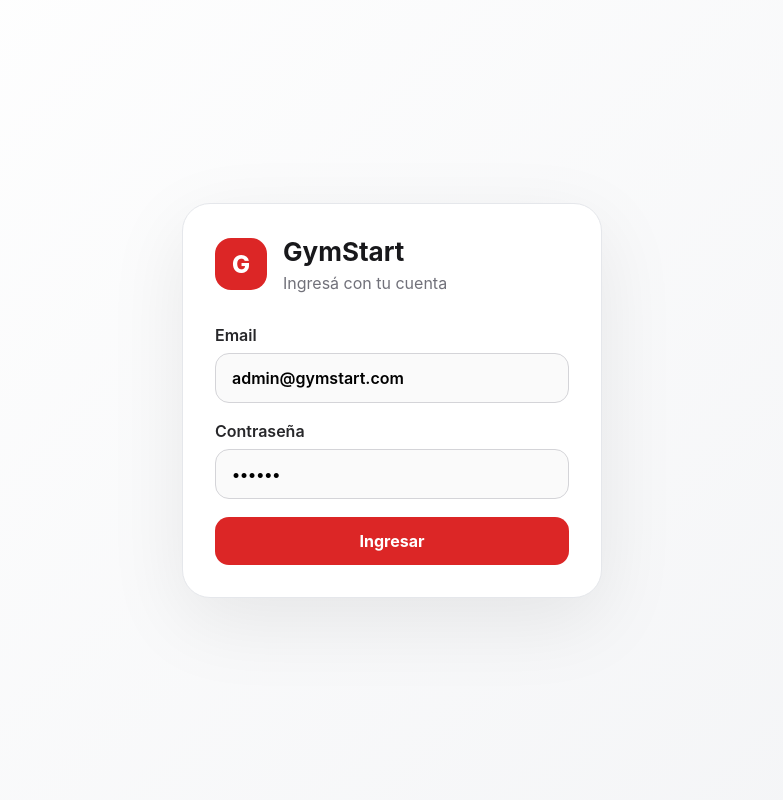
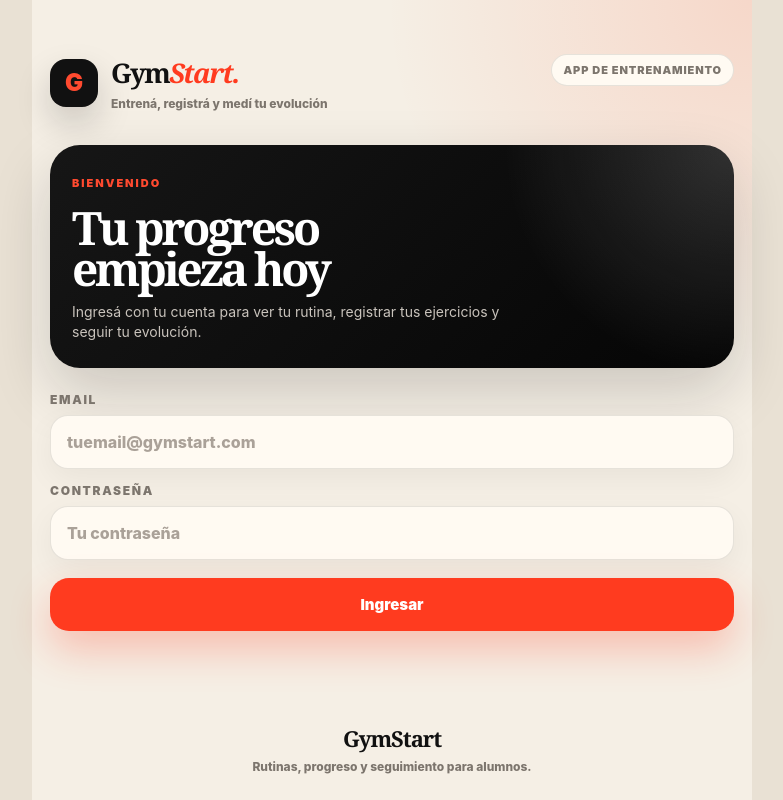
Before and after one commit to Lauta987/gym-app-frontend, a React (Vite) app: page / in a window 1280 px wide. Shown: the whole page, without its empty margins (248-1031 px from the left). Built offline with nearby package versions, Linux system fonts and the light colour scheme.

Commit message:
feat: redesign login with premium light style

```diff
--- a/src/index.css
+++ b/src/index.css
@@ -3711,3 +3711,234 @@ button,
     font-size: 30px;
   }
 }
+/* === FORMA STYLE - LOGIN === */
+
+.forma-login-page {
+  min-height: 100dvh;
+  background: #e9e1d4;
+  display: flex;
+  justify-content: center;
+  color: #111111;
+  font-family:
+    Inter,
+    ui-sans-serif,
+    system-ui,
+    -apple-system,
+    BlinkMacSystemFont,
+    "Segoe UI",
+    sans-serif;
+}
+
+.forma-login-shell {
+  width: 100%;
+  max-width: 720px;
+  min-height: 100dvh;
+  background:
+    radial-gradient(circle at top right, rgba(255, 73, 35, 0.14), transparent 34%),
+    #f5efe5;
+  padding: max(54px, calc(env(safe-area-inset-top, 0px) + 26px)) 18px
+    max(26px, calc(env(safe-area-inset-bottom, 0px) + 18px));
+  display: flex;
+  flex-direction: column;
+}
+
+.forma-login-top {
+  display: flex;
+  justify-content: space-between;
+  gap: 16px;
+  align-items: flex-start;
+  margin-bottom: 34px;
+}
+
+.forma-login-brand {
+  display: flex;
+  align-items: center;
+  gap: 13px;
+}
+
+.forma-login-logo {
+  width: 48px;
+  height: 48px;
+  border-radius: 16px;
+  background: #111111;
+  color: #ff4a2f;
+  display: grid;
+  place-items: center;
+  font-size: 24px;
+  font-weight: 950;
+  box-shadow: 0 16px 34px rgba(17, 17, 17, 0.18);
+}
+
+.forma-login-brand h1 {
+  margin: 0;
+  color: #111111;
+  font-family: Georgia, "Times New Roman", serif;
+  font-size: 27px;
+  letter-spacing: -0.06em;
+}
+
+.forma-login-brand h1 span {
+  color: #ff3b1f;
+  font-style: italic;
+}
+
+.forma-login-brand p {
+  margin: 5px 0 0;
+  color: #7c756d;
+  font-size: 12px;
+  font-weight: 800;
+}
+
+.forma-login-badge {
+  border: 1px solid rgba(17, 17, 17, 0.1);
+  border-radius: 999px;
+  background: #fffaf2;
+  color: #7c756d;
+  padding: 8px 11px;
+  font-size: 11px;
+  font-weight: 950;
+  text-transform: uppercase;
+  letter-spacing: 0.08em;
+  white-space: nowrap;
+}
+
+.forma-login-hero {
+  border-radius: 30px;
+  background:
+    radial-gradient(circle at top right, rgba(255, 255, 255, 0.16), transparent 32%),
+    linear-gradient(135deg, #161616, #050505);
+  color: #ffffff;
+  padding: 26px 22px;
+  box-shadow: 0 24px 60px rgba(17, 17, 17, 0.18);
+  overflow: hidden;
+}
+
+.forma-login-hero > span {
+  color: #ff4a2f;
+  font-size: 11px;
+  font-weight: 950;
+  text-transform: uppercase;
+  letter-spacing: 0.18em;
+}
+
+.forma-login-hero h2 {
+  margin: 16px 0 12px;
+  font-family: Georgia, "Times New Roman", serif;
+  font-size: 46px;
+  line-height: 0.9;
+  letter-spacing: -0.07em;
+}
+
+.forma-login-hero p {
+  margin: 0;
+  color: #c9c3bc;
+  font-size: 14px;
+  line-height: 1.45;
+  max-width: 430px;
+}
+
+.forma-login-form {
+  margin-top: 24px;
+  display: grid;
+  gap: 14px;
+}
+
+.forma-login-form label {
+  display: grid;
+  gap: 8px;
+  color: #7c756d;
+  font-size: 12px;
+  font-weight: 950;
+  text-transform: uppercase;
+  letter-spacing: 0.14em;
+}
+
+.forma-login-form input {
+  width: 100%;
+  border: 1px solid rgba(17, 17, 17, 0.1);
+  border-radius: 18px;
+  background: #fffaf2;
+  color: #111111;
+  padding: 16px;
+  font-size: 16px;
+  font-weight: 800;
+  outline: none;
+  box-shadow: 0 10px 30px rgba(17, 17, 17, 0.05);
+}
+
+.forma-login-form input::placeholder {
+  color: #aaa198;
+}
+
+.forma-login-form input:focus {
+  border-color: #ff3b1f;
+  box-shadow: 0 0 0 4px rgba(255, 59, 31, 0.12);
+}
+
+.forma-login-error {
+  margin: 0;
+  border-radius: 16px;
+  background: rgba(255, 59, 31, 0.12);
+  color: #b91c1c;
+  padding: 12px 14px;
+  font-size: 13px;
+  font-weight: 900;
+}
+
+.forma-login-form button {
+  margin-top: 4px;
+  border: none;
+  border-radius: 19px;
+  background: #ff3b1f;
+  color: #ffffff;
+  padding: 17px;
+  font-size: 15px;
+  font-weight: 950;
+  cursor: pointer;
+  box-shadow: 0 18px 40px rgba(255, 59, 31, 0.28);
+}
+
+.forma-login-form button:disabled {
+  opacity: 0.7;
+  cursor: not-allowed;
+}
+
+.forma-login-footer {
+  margin-top: auto;
+  padding-top: 28px;
+  text-align: center;
+}
+
+.forma-login-footer span {
+  color: #111111;
+  font-family: Georgia, "Times New Roman", serif;
+  font-size: 22px;
+  font-weight: 900;
+  letter-spacing: -0.05em;
+}
+
+.forma-login-footer p {
+  margin: 6px 0 0;
+  color: #7c756d;
+  font-size: 12px;
+  font-weight: 800;
+}
+
+@media (max-width: 430px) {
+  .forma-login-shell {
+    padding-left: 14px;
+    padding-right: 14px;
+  }
+
+  .forma-login-top {
+    align-items: flex-start;
+  }
+
+  .forma-login-badge {
+    display: none;
+  }
+
+  .forma-login-hero h2 {
+    font-size: 40px;
+  }
+}
--- a/src/pages/Login.tsx
+++ b/src/pages/Login.tsx
@@ -7,8 +7,8 @@ import type { LoginResponse } from "../types";
 export default function Login() {
   const navigate = useNavigate();
 
-  const [email, setEmail] = useState("admin@gymstart.com");
-  const [password, setPassword] = useState("123456");
+  const [email, setEmail] = useState("");
+  const [password, setPassword] = useState("");
   const [error, setError] = useState("");
   const [loading, setLoading] = useState(false);
 
@@ -43,24 +43,47 @@ export default function Login() {
   };
 
   return (
-    <main className="login-page">
-      <section className="login-card">
-        <div className="login-header">
-          <div className="logo-box">G</div>
-          <div>
-            <h1>GymStart</h1>
-            <p>Ingresá con tu cuenta</p>
+    <main className="forma-login-page">
+      <section className="forma-login-shell">
+        <div className="forma-login-top">
+          <div className="forma-login-brand">
+            <div className="forma-login-logo">G</div>
+
+            <div>
+              <h1>
+                Gym<span>Start.</span>
+              </h1>
+              <p>Entrená, registrá y medí tu evolución</p>
+            </div>
           </div>
+
+          <div className="forma-login-badge">App de entrenamiento</div>
         </div>
 
-        <form onSubmit={handleLogin} className="login-form">
+        <section className="forma-login-hero">
+          <span>Bienvenido</span>
+
+          <h2>
+            Tu progreso
+            <br />
+            empieza hoy
+          </h2>
+
+          <p>
+            Ingresá con tu cuenta para ver tu rutina, registrar tus ejercicios y
+            seguir tu evolución.
+          </p>
+        </section>
+
+        <form onSubmit={handleLogin} className="forma-login-form">
           <label>
             Email
             <input
               type="email"
-              placeholder="admin@gimnasio.com"
+              placeholder="tuemail@gymstart.com"
               value={email}
               onChange={(event) => setEmail(event.target.value)}
+              autoComplete="email"
             />
           </label>
 
@@ -71,15 +94,21 @@ export default function Login() {
               placeholder="Tu contraseña"
               value={password}
               onChange={(event) => setPassword(event.target.value)}
+              autoComplete="current-password"
             />
           </label>
 
-          {error && <p className="error-message">{error}</p>}
+          {error && <p className="forma-login-error">{error}</p>}
 
           <button type="submit" disabled={loading}>
             {loading ? "Ingresando..." : "Ingresar"}
           </button>
         </form>
+
+        <div className="forma-login-footer">
+          <span>GymStart</span>
+          <p>Rutinas, progreso y seguimiento para alumnos.</p>
+        </div>
       </section>
     </main>
   );
```
